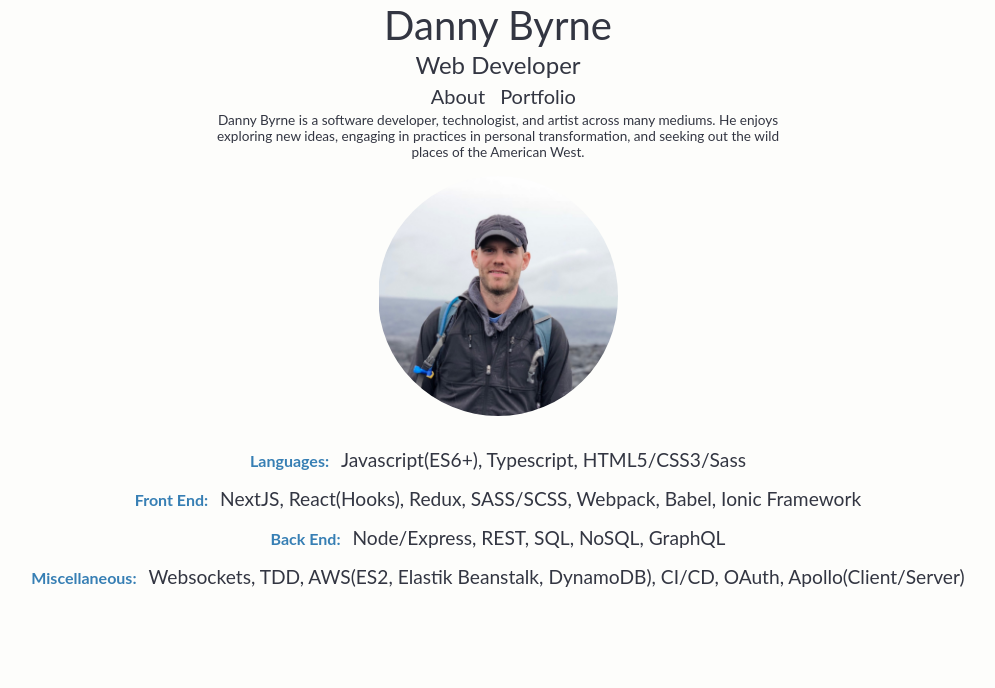
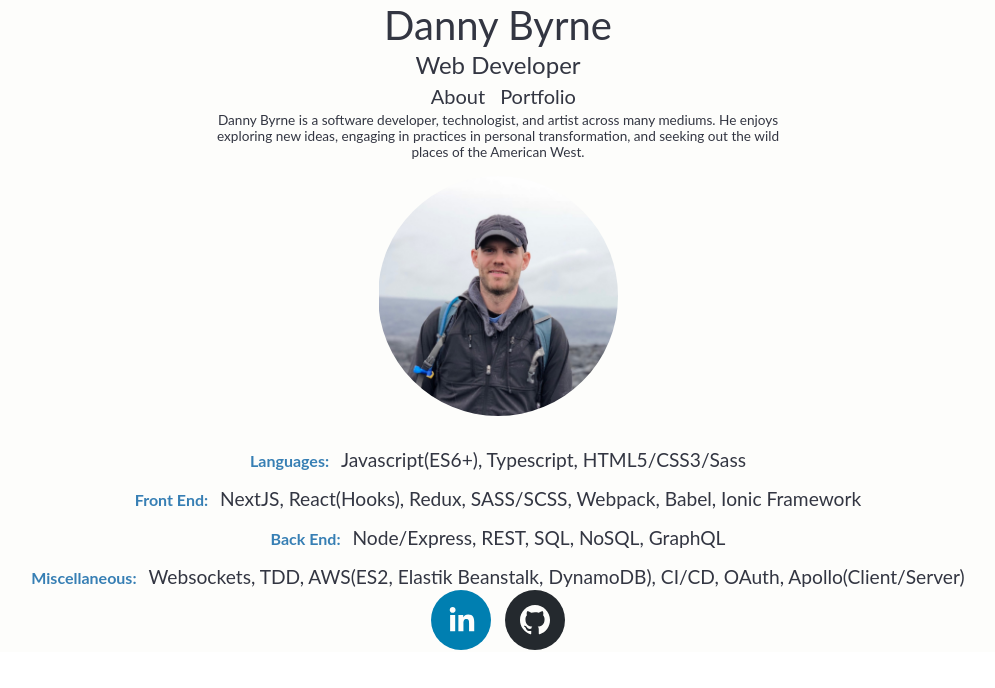
Before and after one commit to danny-byrne/Devsite, a React (Create React App) app: page / in a window 1280 px wide. Shown: the top 688 px of the page, without its empty margins (142-1137 px from the left). Built offline with nearby package versions, Linux system fonts and the light colour scheme.

Commit message:
trpoubleshooting url stacking

```diff
--- a/package.json
+++ b/package.json
@@ -17,7 +17,9 @@
         "react": "^18.3.1",
         "react-dom": "^18.3.1",
         "react-pdf": "^7.5.0",
+        "react-router": "^7.0.2",
         "react-scripts": "^5.0.0",
+        "react-social-icons": "^6.18.0",
         "react-youtube": "^10.1.0",
         "styled-components": "^5.3.3"
     },
--- a/src/App.js
+++ b/src/App.js
@@ -1,72 +1,44 @@
-import React, { useState } from 'react';
+import React from 'react';
+import { BrowserRouter, Routes, Route } from 'react-router';
+
 import About from './components/About';
-import Creative from './components/Creative';
-import Work from './components/Work';
-import Contact from './components/Contact';
-// import Footer from './components/Footer';
-import NavButton from './components/NavButton';
-import Resume from './components/Resume';
 import Portfolio from './components/Portfolio';
+import Layout from './components/Layout';
 import { VIEWS } from './constants';
-import { StyledApp } from './StyledApp';
 
 // working through this
 // https://khalilstemmler.com/blogs/tooling/prettier/
 
 const App = () => {
-    const [view, setView] = useState(VIEWS.about);
-    const resetPage = () => {
-        setTimeout(() => {
-            setView('about');
-        }, 2000);
-    };
-
-    //todo: add pdf view
-
-    //todo: react router this
-    const getCurrentView = () => {
-        switch (view) {
-            case VIEWS.about:
-                return <About />;
-            case VIEWS.portfolio:
-                return <Portfolio />;
-            case VIEWS.work:
-                return <Work />;
-            case VIEWS.creative:
-                return <Creative />;
-            case VIEWS.contact:
-                return <Contact resetPage={resetPage} />;
-            case VIEWS.resume:
-                return <Resume />;
-            default:
-                return <About />;
-        }
-    };
-
-    const currentView = getCurrentView();
-
     return (
-        <StyledApp>
-            <div className="App fade-in">
-                <div className="Header">
-                    <div>Danny Byrne</div>
-                    <div>Web Developer</div>
-                </div>
-                <div className="NavContainer fade-in">
-                    {Object.keys(VIEWS).map((section) => (
-                        <NavButton
-                            key={VIEWS[section]}
-                            value={VIEWS[section]}
-                            onClick={() => setView(VIEWS[section])}
-                        />
-                    ))}
-                </div>
-                <div className="view">
-                    <div className="ViewContainer fade-in">{currentView}</div>
-                </div>
-                {/* <Footer /> todo: reinstall this */}
-            </div>
-        </StyledApp>
+        <BrowserRouter>
+            <Routes>
+                <Route
+                    path="/"
+                    element={
+                        <Layout>
+                            <About />
+                        </Layout>
+                    }
+                />
+                <Route
+                    path={VIEWS.About}
+                    element={
+                        <Layout>
+                            <About />
+                        </Layout>
+                    }
+                />
+                <Route
+                    path={VIEWS.Portfolio}
+                    element={
+                        <Layout>
+                            <Portfolio />
+                        </Layout>
+                    }
+                />
+            </Routes>
+        </BrowserRouter>
     );
 };
 
--- /dev/null
+++ b/src/components/Layout.js
@@ -0,0 +1,37 @@
+import React from 'react';
+import { useNavigate } from 'react-router';
+import Footer from './Footer';
+import { StyledLayout } from './StyledLayout';
+import { VIEWS } from '../constants';
+import NavButton from './NavButton';
+
+const Layout = ({ children }) => {
+    let navigate = useNavigate();
+
+    return (
+        <StyledLayout>
+            <div className="App fade-in">
+                <div className="Header">
+                    <div>Danny Byrne</div>
+                    <div>Web Developer</div>
+                </div>
+                <div className="NavContainer fade-in">
+                    {Object.keys(VIEWS).map((section) => (
+                        <NavButton
+                            key={VIEWS[section]}
+                            value={VIEWS[section]}
+                            onClick={() => {
+                                console.log({ section });
+                                navigate(section);
+                            }}
+                        />
+                    ))}
+                </div>
+                {children}
+                <Footer />
+            </div>
+        </StyledLayout>
+    );
+};
+
+export default Layout;
--- a/src/StyledApp.js
+++ b/src/components/StyledLayout.js
@@ -1,5 +1,5 @@
 import styled from 'styled-components';
-import { STYLE_CONSTANTS } from './constants';
+import { STYLE_CONSTANTS } from '../constants';
 
 const { baseColor, mediaMinWidth, fade } = STYLE_CONSTANTS;
 
@@ -9,7 +9,7 @@ const FOOTER_HEIGHT = 10;
 const NAV_CONTAINER_HEIGHT = 4;
 const VIEW_HEIGHT = APP_HEIGHT - (HEADER_HEIGHT + FOOTER_HEIGHT + NAV_CONTAINER_HEIGHT);
 
-export const StyledApp = styled.div`
+export const StyledLayout = styled.div`
     @media (min-width: ${mediaMinWidth}) {
         body {
             background: green;
--- a/src/constants.js
+++ b/src/constants.js
@@ -20,9 +20,9 @@ export const TEXT = `Danny Byrne is a software developer, technologist, and arti
   He enjoys exploring new ideas, engaging in practices in personal transformation, and seeking out the wild places of the American West.`;
 
 export const VIEWS = {
-    about: 'About',
+    About: 'About',
     // work: 'Work',
-    portfolio: 'Portfolio',
+    Portfolio: 'Portfolio',
     // creative: 'Creative',
     // contact: 'Contact',
     // resume: 'Resume',
```
Also changed, not shown: 1 other file (tests, documents, lock files or other folders).
